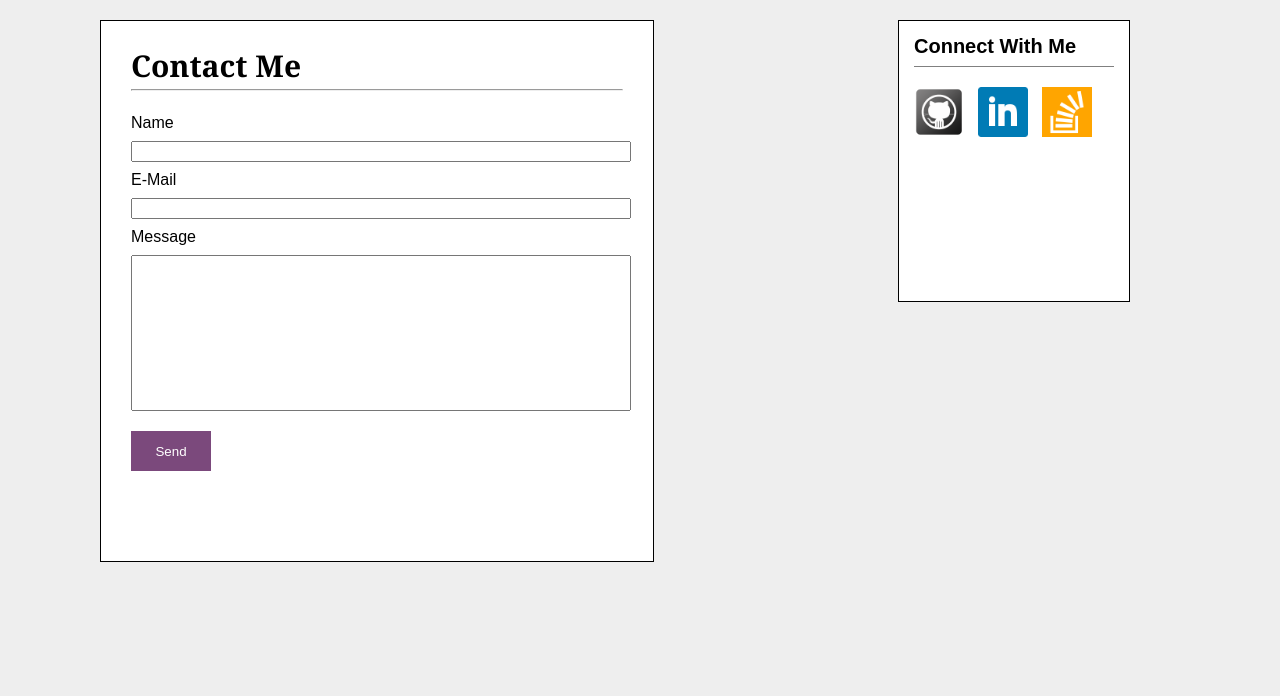
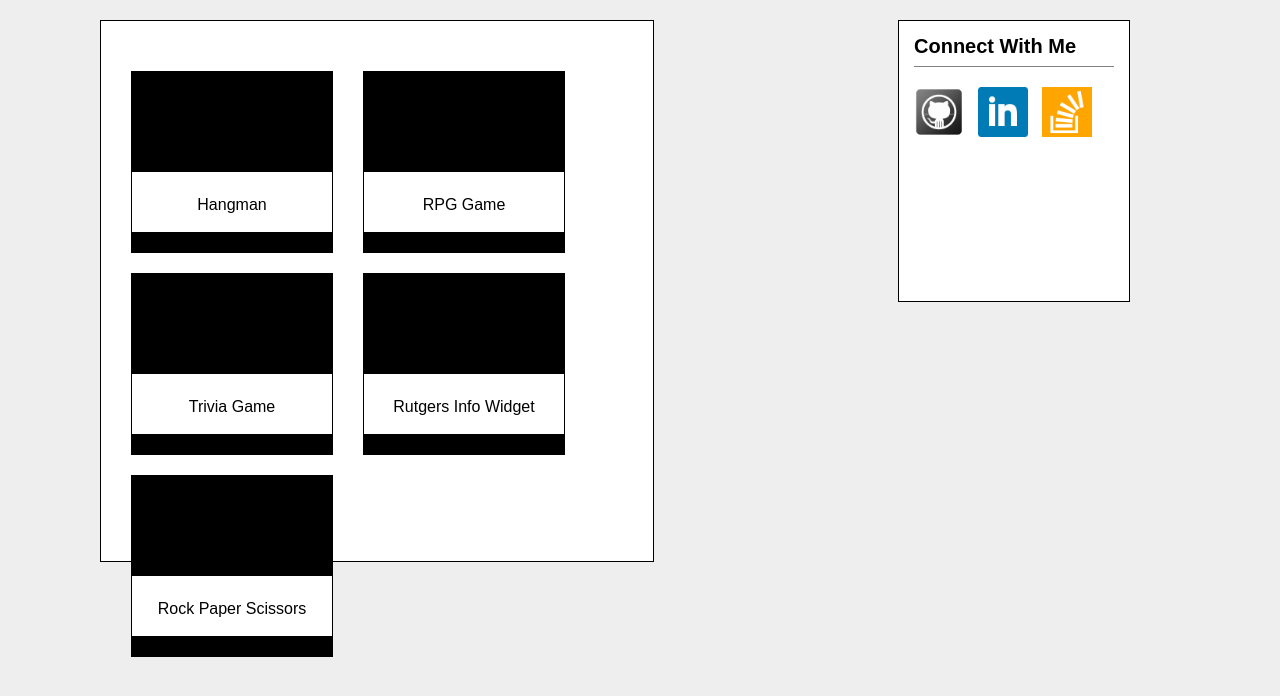
Before and after one commit to DavidGuben/Basic-Portfolio, a PHP site: page /portfolio.html in a window 1280 px wide. Shown: the part 74-770 px from the top of the page. Run offline with PHP 8.4, Linux system fonts and the light colour scheme.

Commit message:
finally got the layout to work on all pages

```diff
--- a/assets/css/style.css
+++ b/assets/css/style.css
@@ -44,15 +44,16 @@
 	float: right;
 	display: block;
 	background-color: #3E42FF;
+	color:#fff;
+}
+#social {
+	margin-top: 20px;
 }
 .profilepic {
 	float: left;
 	width:250px;
 	height:250px;
 	padding:10px;
-}
-#social {
-	margin-top: 20px;
 }
 .logo {
 	font-weight:bold;
@@ -69,15 +70,25 @@
 .txtbox {
 	width:100%;
 }
+.button {
+	width:80px;
+	height:40px;
+	background-color:#7b497c;
+	border:none;
+	color:#fff;
+}
 
-ul {
+.nav {
     list-style-type: none;
     margin: 0;
     padding: 0;
     overflow: hidden;
+    color:#fff;
 }
-li {
+.nav li {
     float: right;
+    margin-right: 30px;
+    color:#fff;
 }
 h1 {
 	font-size: 30px;
@@ -96,12 +107,9 @@ p {
 }
 a {
 	font-family: sans-serif;
-	color: #fff;
 	text-decoration: none;
 }
-li {
-	margin-right: 30px;
-}
+
 li:hover {
 	text-decoration:underline;
 }
@@ -115,10 +123,27 @@ input {
 	margin-top:10px;
 	margin-bottom:10px;
 }
-.button {
-	width:80px;
-	height:40px;
-	background-color:#7b497c;
-	border:none;
-	color:#fff;
+
+
+.portfolio li {
+	float:left;
+	margin-right:30px;
 }
+.box {
+	margin-top:20px;
+	width:200px;
+	height:180px;
+	background-color:#000;
+	padding:1px;
+}
+.innerbox {
+	width:200px;
+	height:50px;
+	background-color:#fff;
+	padding-top:10px;
+	margin-top:100px;
+}
+.innerboxtext {
+	margin-top:15px;
+	text-align:center;
+}
--- a/portfolio.html
+++ b/portfolio.html
@@ -22,15 +22,43 @@
 <!--content-->
 	<div id="contentsection">
 			<div id="content">
-				<h1>Contact Me</h1>
-				<hr/>
-				<br/>
-				<form>
-				Name<br/><input class="txtbox" type="text"><br/>
-				E-Mail<br/><input class="txtbox" type="text"><br/>
-				Message<br/><input class="msg" type="text"><br/>
-				<input type="submit" class="button" value="Send">
-				</form>
+			<ul class="portfolio">
+			<li>
+				<div class="box">
+					<div class="innerbox">
+					<p class="innerboxtext">Hangman</p>
+					</div>
+				</div>
+			</li>
+			<li>
+				<div class="box">
+					<div class="innerbox">
+					<p class="innerboxtext">RPG Game</p>
+					</div>
+				</div>
+			</li>
+			<li>
+				<div class="box">
+					<div class="innerbox">
+					<p class="innerboxtext">Trivia Game</p>
+					</div>
+				</div>
+			</li>
+			<li>
+				<div class="box">
+					<div class="innerbox">
+					<p class="innerboxtext">Rutgers Info Widget</p>
+					</div>
+				</div>
+			</li>
+			<li>
+				<div class="box">
+					<div class="innerbox">
+					<p class="innerboxtext">Rock Paper Scissors</p>
+					</div>
+				</div>
+			</li>
+			</ul>
 			</div>
 	</div>
 	<!--content end-->
```
